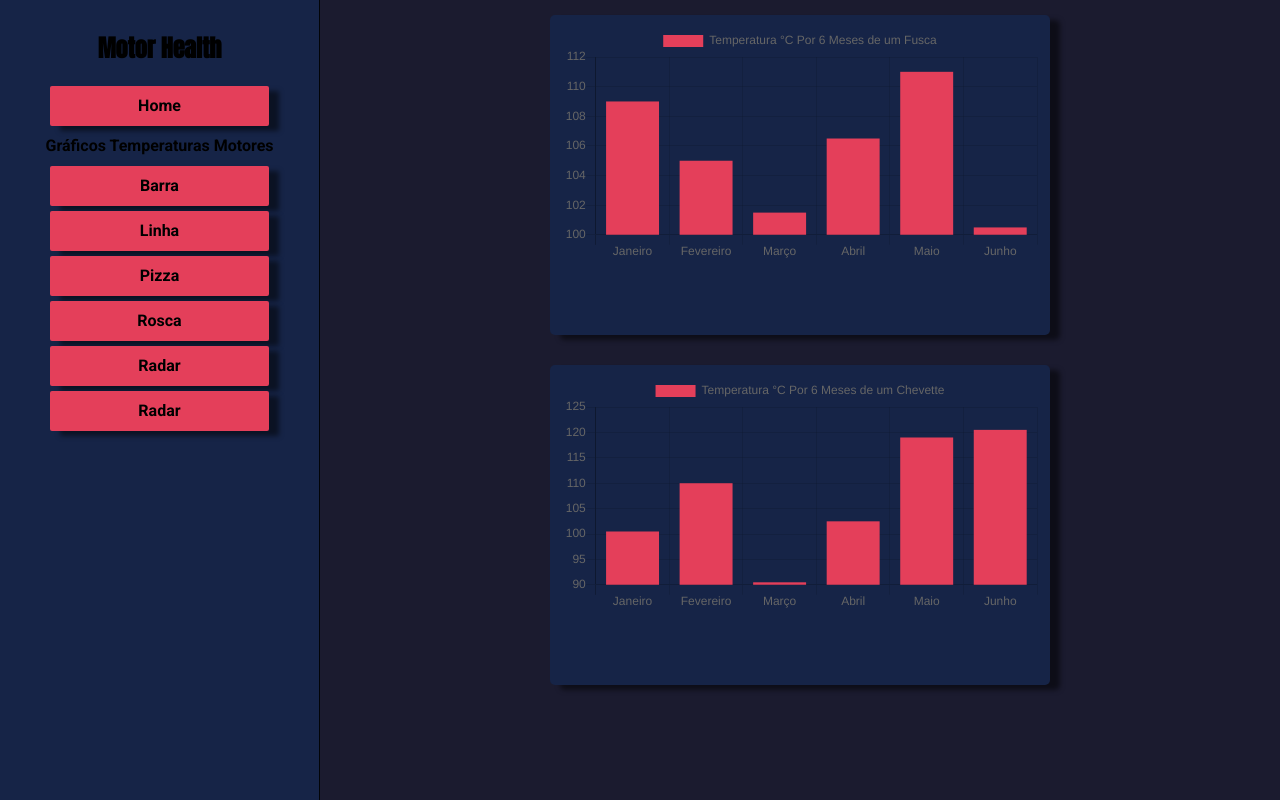
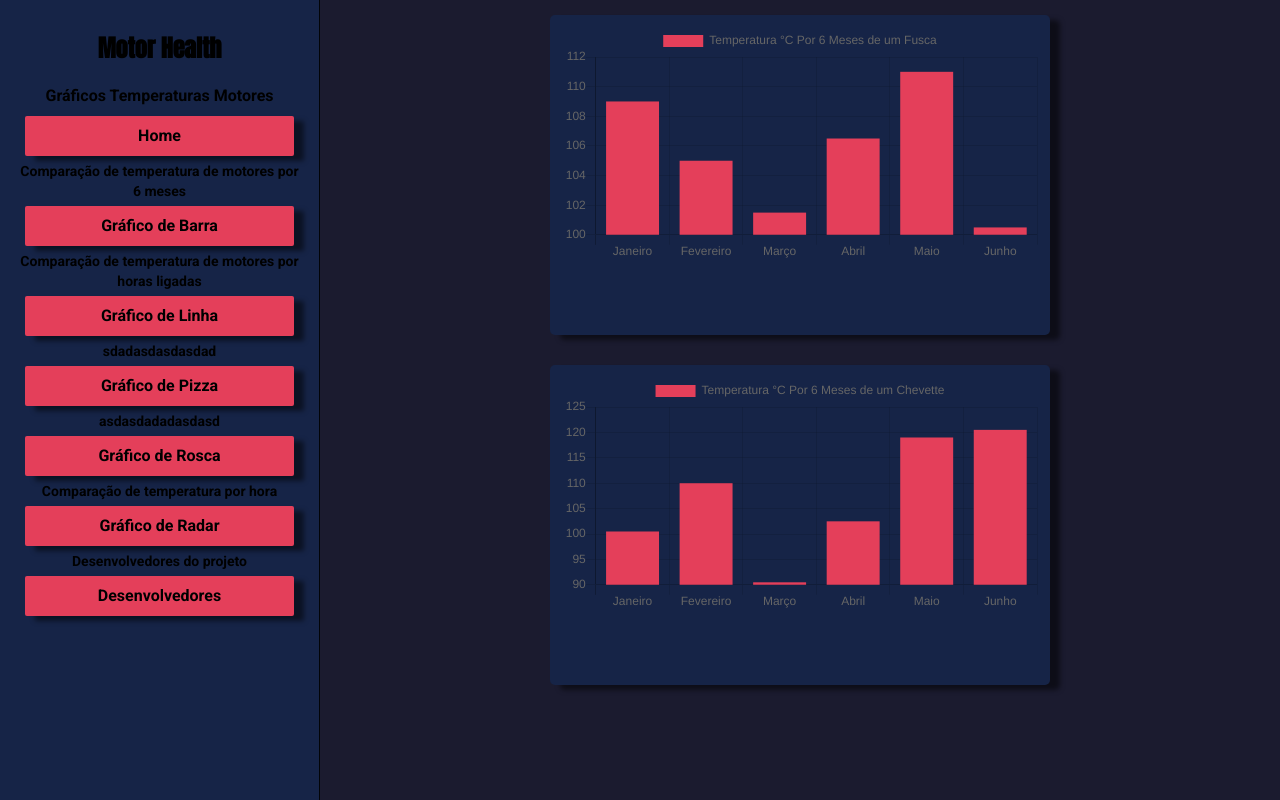
Before and after one commit to vidal987/DashBoard-graficos.github.io, a plain HTML site: page index/barra.html in a window 1280 px wide. Drawn offline with nearby package versions, Linux system fonts and the light colour scheme; files that its build step writes are made by us from their sources.

Commit message:
implementação do aside e contato desenvolvedores

```diff
--- a/index/barra.html
+++ b/index/barra.html
@@ -5,7 +5,7 @@
     <meta name="viewport" content="width=device-width, initial-scale=1.0">
     <link rel="icon" type="image/svg"  href="/v-engine (1).svg">
     <script src="https://cdn.jsdelivr.net/npm/chart.js@2.8.0"></script>
-    <link rel="stylesheet" href="style.css">
+    <link rel="stylesheet" href="/style.css">
     <link rel="stylesheet" href="respovidade.css">
     <title>Gráfico de Barras</title>
 </head>
@@ -14,19 +14,24 @@
         <h1>Motor Health</h1>
         <div class="graficos">
             <ul>
-                <li><a href="index.html">Home</a></li>
                 <ul>Gráficos Temperaturas Motores
-                    <li><a href="/index/barra.html">Barra</a></li>
-                    <li><a href="/index/linha.html">Linha</a></li>
-                    <li><a href="/index/pizza.html">Pizza</a></li>
-                    <li><a href="/index/rosca.html">Rosca</a></li>
-                    <li><a href="/index/radar.html">Radar</a></li>
-                    <li><a href="/index/radar.html">Radar</a></li>
-                </ul>
+                    <li><a href="index.html">Home</a></li>
+                    <p>Comparação de temperatura de motores por 6 meses</p>
+                    <li><a href="/index/barra.html">Gráfico de Barra</a></li>
+                    <p>Comparação de temperatura de motores por horas ligadas</p>
+                    <li><a href="/index/linha.html">Gráfico de Linha</a></li>
+                    <p>sdadasdasdasdad</p>
+                    <li><a href="/index/pizza.html">Gráfico de Pizza</a></li>
+                    <p>asdasdadadasdasd</p>
+                    <li><a href="/index/rosca.html">Gráfico de Rosca</a></li>
+                    <p>Comparação de temperatura por hora</p>
+                    <li><a href="/index/radar.html">Gráfico de Radar</a></li>
+                    <p>Desenvolvedores do projeto</p>
+                    <li><a href="/index/contatos.html">Desenvolvedores</a></li>
+
                 </ul>
 
             </ul>
-        </div>
     </aside>
 
 
```
Also changed, not shown: index.html (+11 -13 lines), index/contatos.html (+14 -6 lines), index/linha.html (+13 -6 lines), index/pizza.html (+14 -6 lines), index/radar.html (+18 -9 lines), index/rosca.html (+14 -6 lines).
